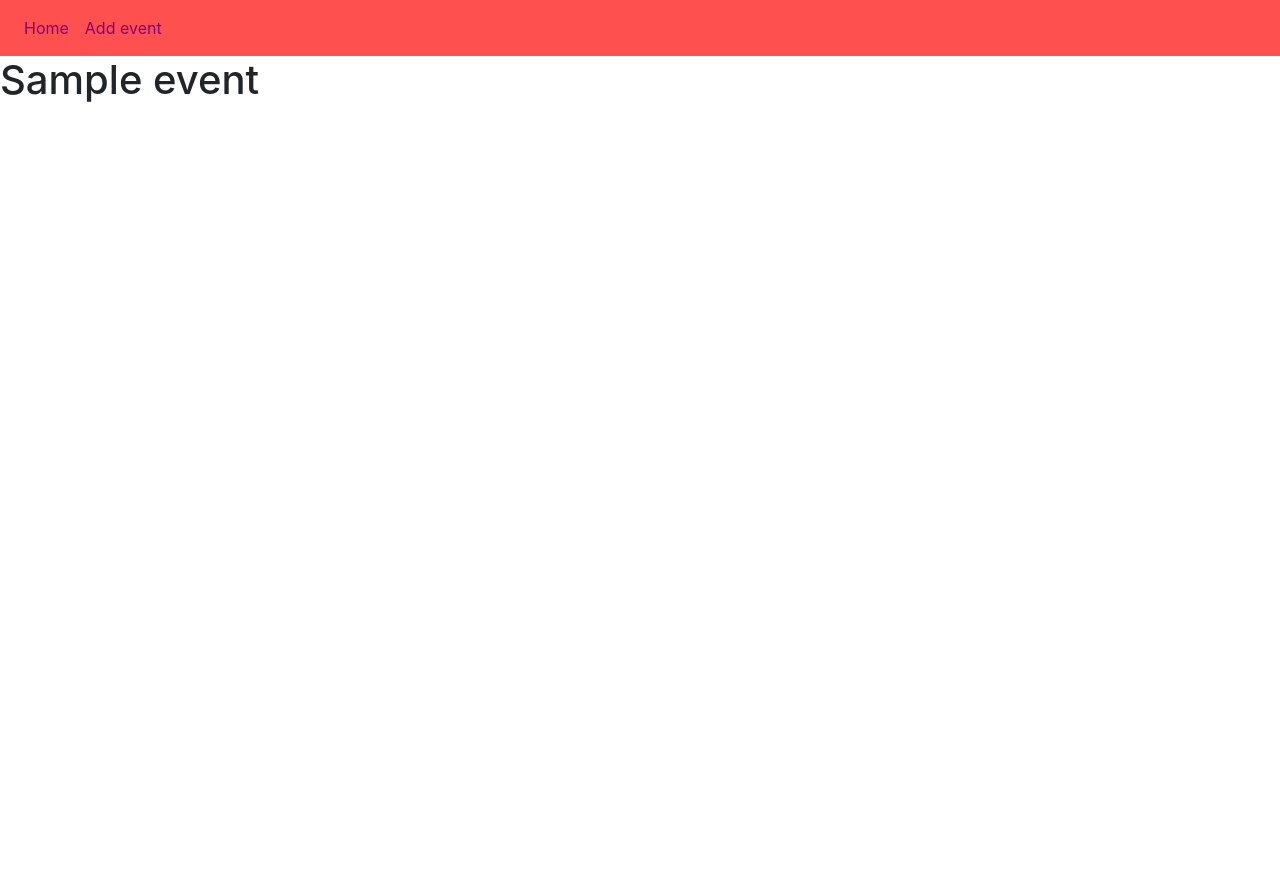
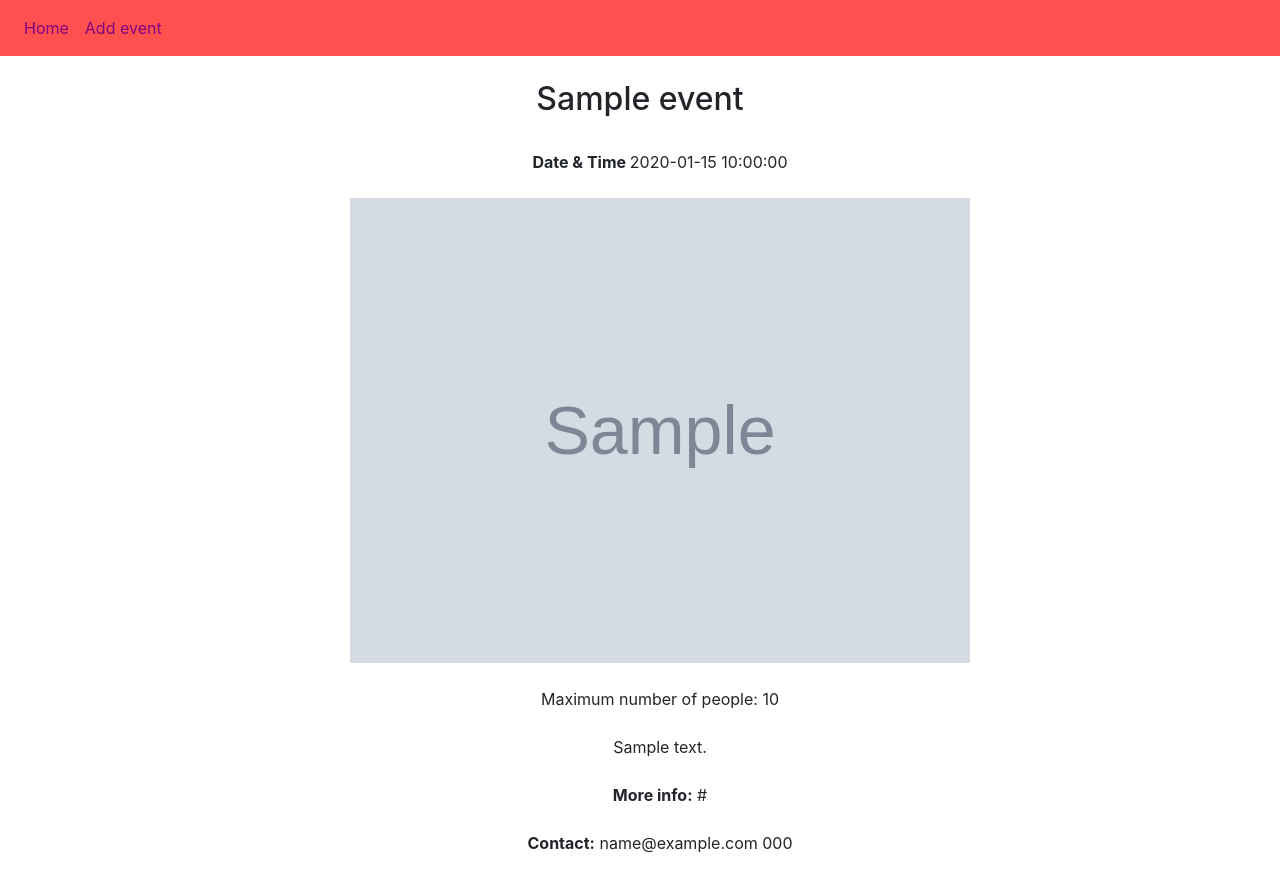
Before and after one commit to Carina20/CFLMS-Carina-CodeReview13, a Symfony app: template templates/event/details_CR13.html.twig in a window 1280 px wide. Before the commit the page ends 102 px from the top, so only its background shows below. Run offline with Twig, Linux system fonts and the light colour scheme; the template is opened without the code that fills it: most values are stand-ins (such as "Sample title", 1, 10 or a date in 2020); grey boxes marked "Sample" are stand-in pictures; some libraries are stand-ins or nearby versions.

Commit message:
images working

```diff
--- a/templates/base.html.twig
+++ b/templates/base.html.twig
@@ -3,9 +3,8 @@
 {% block head %}
    <meta charset="UTF-8" author="Carina" content= "Big Events">
 	<meta name="viewport" content ="width=device-width, initial-scale=1.0">
-
-        <title >{% block title %}Welcome - <?php echo $userRow['userName' ]; ?>{% endblock %}</title>
-        <style type="text/css">
+        <title >{% block title %}Welcome>{% endblock %}</title>
+  <style type="text/css">
         nav {background-color: rgb(255,80,80); }
 </style>
         {% block stylesheets %}{% endblock %}
@@ -23,7 +22,7 @@
   <div class="collapse navbar-collapse" id="navbarSupportedContent">
     <ul class="navbar-nav mr-auto">
       <li class="nav-item active">
-        <a class="nav-link" style="color: purple;" id="home" href="home_CR11.php">Home <span class="sr-only">(current)</span></a>
+        <a class="nav-link" style="color: purple;" id="home" href="/index">Home <span class="sr-only">(current)</span></a>
       </li>
        <li class="nav-item">
         <a class="nav-link" style="color: purple;" id="Create_file" href="/create"> Add event </a>
--- a/templates/event/details_CR13.html.twig
+++ b/templates/event/details_CR13.html.twig
@@ -1,7 +1,36 @@
 
 {% extends 'base.html.twig' %}
+{% block head %}
+   	<meta charset="UTF-8" author="Carina" content= "Big Events">
+	<meta name="viewport" content ="width=device-width, initial-scale=1.0">
+        <title >{% block title %}Event details{% endblock %}</title>
+  <style type="text/css">
+  		nav {background-color: rgb(255,80,80); }
+        h2,ul {text-align: center; }
+        ul {list-style-type: none;}
+	</style>
+        {% block stylesheets %}{% endblock %}
+	<script src="https://code.jquery.com/jquery-3.3.1.slim.min.js" integrity="sha384-q8i/X+965DzO0rT7abK41JStQIAqVgRVzpbzo5smXKp4YfRvH+8abtTE1Pi6jizo" crossorigin="anonymous"></script>
+	<script src="https://cdnjs.cloudflare.com/ajax/libs/popper.js/1.14.7/umd/popper.min.js" integrity="sha384-UO2eT0CpHqdSJQ6hJty5KVphtPhzWj9WO1clHTMGa3JDZwrnQq4sF86dIHNDz0W1" crossorigin="anonymous"></script>
+	<link rel="stylesheet" href="https://stackpath.bootstrapcdn.com/bootstrap/4.3.1/css/bootstrap.min.css" integrity="sha384-ggOyR0iXCbMQv3Xipma34MD+dH/1fQ784/j6cY/iJTQUOhcWr7x9JvoRxT2MZw1T" crossorigin="anonymous">
+<script src="https://stackpath.bootstrapcdn.com/bootstrap/4.3.1/js/bootstrap.min.js" integrity="sha384-JjSmVgyd0p3pXB1rRibZUAYoIIy6OrQ6VrjIEaFf/nJGzIxFDsf4x0xIM+B07jRM" crossorigin="anonymous"></script>
+
+ {% endblock  %}
+
 {% block body %}
- <h1> {{event.name}} </h1>
+
+	<br>
+       <h2>{{event.name}}</h2>
+ 	<br>
+       <ul>
+               <li><b>Date & Time </b>{{event.date}}</li><br>
+               <div id="image_detail"><img src="{{event.image}}" alt="EventImage" width="50%"></div><br>
+               <li>Maximum number of people: {{event.capacity}}  </li><br>
+       			<li>{{event.description}}</li><br>
+       			<li><b>More info:</b> {{event.url}}</li><br>
+       			<li><b>Contact:</b> {{event.email}} {{event.phone}}</li>
 
 
+</ul>
+
    {% endblock %}
```
Also changed, not shown: src/Controller/EventController.php (+7 -22 lines).
